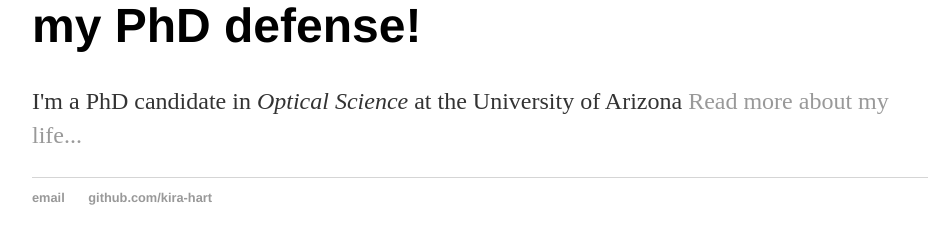
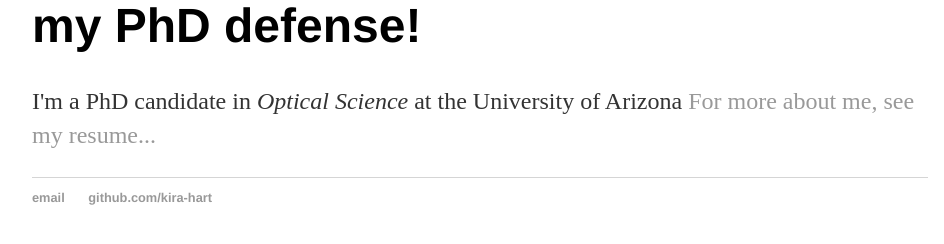
Before and after one commit to kira-hart/kira-hart.github.io, a Jekyll site: the page built from index.html, in a window 1280 px wide. Shown: the part 167-411 px from the top of the page, without its empty margins (160-1104 px from the left). Built offline with Jekyll 4.4.1, drawn with Linux system fonts in a browser that asks for light colours.

Commit message:
Update index.html

```diff
--- a/index.html
+++ b/index.html
@@ -4,5 +4,9 @@ title: Kira Ann Shanks
 ---
 <div class="blurb">
 	<h1>Hi there, thank you for joining me for my PhD defense!</h1>
-	<p>I'm a PhD candidate in <em>Optical Science</em> at the University of Arizona <a href="/about">Read more about my life...</a></p>
+	<p>I'm a PhD candidate in <em>Optical Science</em> at the University of Arizona <a href="/about">For more about me, see my resume...</a></p>
+
+	</a></p>
+
+	</a></p>
 </div><!-- /.blurb -->
```
